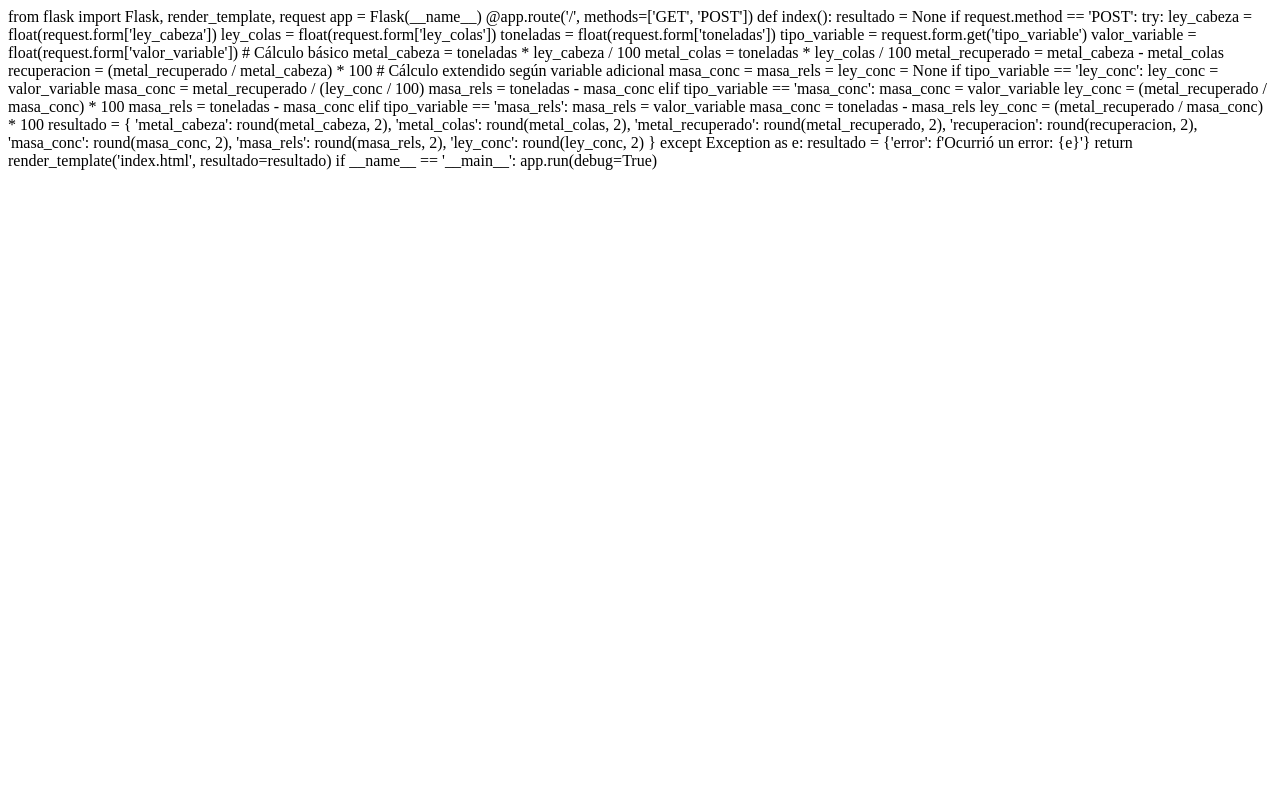
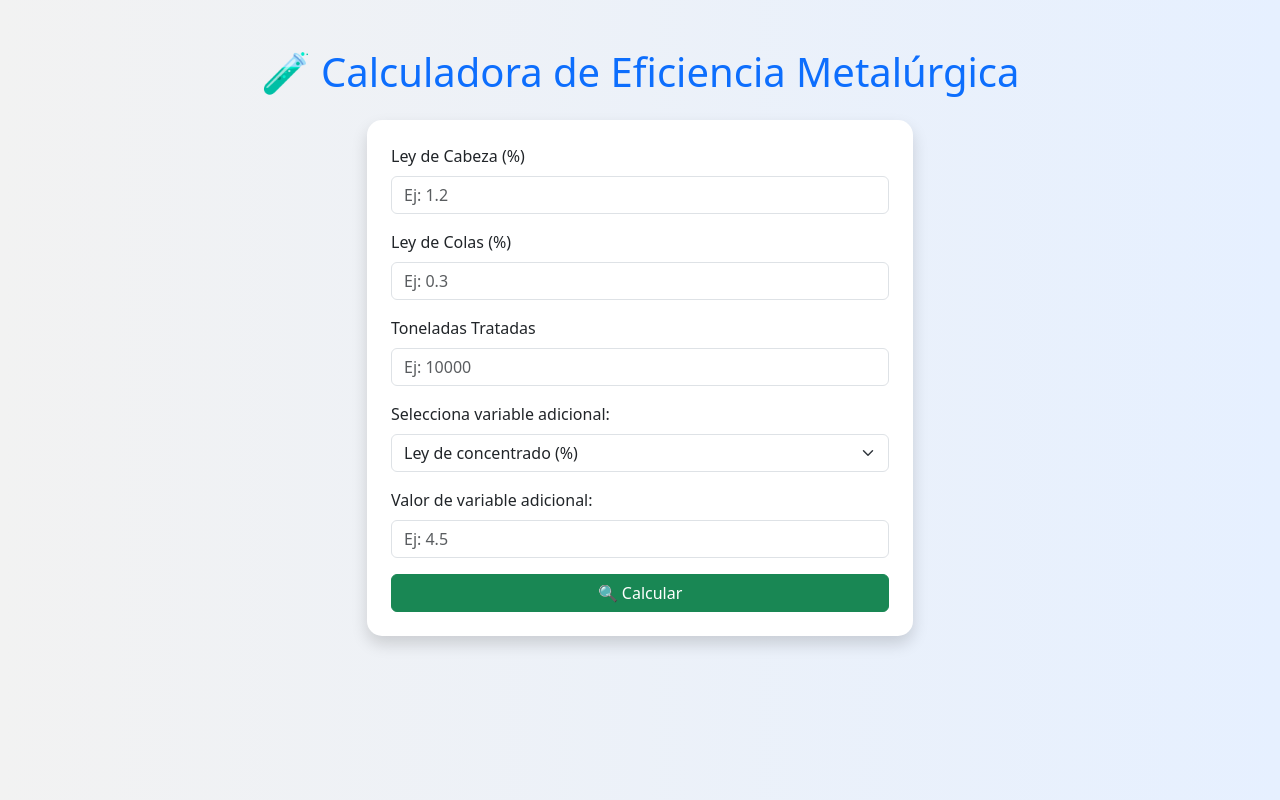
Before and after one commit to JorgeJC84/calculadora-metalurgica-v2, a Flask app: page / in a window 1280 px wide. Run offline with Flask 3, Linux system fonts and the light colour scheme.

Commit message:
index.html

```diff
--- a/templates/index.html
+++ b/templates/index.html
@@ -1,57 +1,93 @@
-from flask import Flask, render_template, request
+<!DOCTYPE html>
+<html lang="es">
+<head>
+    <meta charset="UTF-8">
+    <title>Calculadora de Eficiencia Metalúrgica</title>
+    <link href="https://cdn.jsdelivr.net/npm/bootstrap@5.3.0/dist/css/bootstrap.min.css" rel="stylesheet">
+    <style>
+        body {
+            background: linear-gradient(to right, #f2f2f2, #e6f0ff);
+            min-height: 100vh;
+        }
+        .card {
+            border: none;
+            border-radius: 15px;
+        }
+        .form-label {
+            font-weight: 500;
+        }
+        .resultados ul {
+            list-style: none;
+            padding-left: 0;
+        }
+        .resultados li::before {
+            content: "🔹 ";
+        }
+    </style>
+</head>
+<body>
+    <div class="container py-5">
+        <h1 class="text-center text-primary mb-4">🧪 Calculadora de Eficiencia Metalúrgica</h1>
+        <div class="row justify-content-center">
+            <div class="col-md-6">
+                <div class="card shadow p-4">
+                    <form method="POST" action="/">
+                        <div class="mb-3">
+                            <label class="form-label">Ley de Cabeza (%)</label>
+                            <input type="number" step="0.01" name="ley_cabeza" class="form-control" placeholder="Ej: 1.2" required>
+                        </div>
+                        <div class="mb-3">
+                            <label class="form-label">Ley de Colas (%)</label>
+                            <input type="number" step="0.01" name="ley_colas" class="form-control" placeholder="Ej: 0.3" required>
+                        </div>
+                        <div class="mb-3">
+                            <label class="form-label">Toneladas Tratadas</label>
+                            <input type="number" step="0.01" name="toneladas" class="form-control" placeholder="Ej: 10000" required>
+                        </div>
 
-app = Flask(__name__)
+                        <div class="mb-3">
+                            <label class="form-label">Selecciona variable adicional:</label>
+                            <select class="form-select" name="tipo_variable">
+                                <option value="ley_conc">Ley de concentrado (%)</option>
+                                <option value="masa_conc">Masa de concentrado (t)</option>
+                                <option value="masa_rels">Masa de relaves (t)</option>
+                            </select>
+                        </div>
 
-@app.route('/', methods=['GET', 'POST'])
-def index():
-    resultado = None
-    if request.method == 'POST':
-        try:
-            ley_cabeza = float(request.form['ley_cabeza'])
-            ley_colas = float(request.form['ley_colas'])
-            toneladas = float(request.form['toneladas'])
+                        <div class="mb-3">
+                            <label class="form-label">Valor de variable adicional:</label>
+                            <input type="number" step="0.01" name="valor_variable" class="form-control" placeholder="Ej: 4.5" required>
+                        </div>
 
-            tipo_variable = request.form.get('tipo_variable')
-            valor_variable = float(request.form['valor_variable'])
+                        <button type="submit" class="btn btn-success w-100">🔍 Calcular</button>
+                    </form>
 
-            # Cálculo básico
-            metal_cabeza = toneladas * ley_cabeza / 100
-            metal_colas = toneladas * ley_colas / 100
-            metal_recuperado = metal_cabeza - metal_colas
-            recuperacion = (metal_recuperado / metal_cabeza) * 100
+                    {% if resultado %}
+                        {% if resultado.error %}
+                            <div class="alert alert-danger mt-4">{{ resultado.error }}</div>
+                        {% else %}
+                            <div class="mt-4 p-3 bg-light rounded resultados">
+                                <h5 class="mb-3">📊 Resultados:</h5>
+                                <ul>
+                                    <li><strong>Metal en cabeza:</strong> {{ resultado.metal_cabeza }} t</li>
+                                    <li><strong>Metal en colas:</strong> {{ resultado.metal_colas }} t</li>
+                                    <li><strong>Metal recuperado:</strong> {{ resultado.metal_recuperado }} t</li>
+                                    <li><strong>Recuperación:</strong> {{ resultado.recuperacion }} %</li>
+                                    <li><strong>Masa de concentrado:</strong> {{ resultado.masa_conc }} t</li>
+                                    <li><strong>Masa de relaves:</strong> {{ resultado.masa_rels }} t</li>
+                                    <li><strong>Ley del concentrado:</strong> {{ resultado.ley_conc }} %</li>
+                                </ul>
+                            </div>
 
-            # Cálculo extendido según variable adicional
-            masa_conc = masa_rels = ley_conc = None
-
-            if tipo_variable == 'ley_conc':
-                ley_conc = valor_variable
-                masa_conc = metal_recuperado / (ley_conc / 100)
-                masa_rels = toneladas - masa_conc
-
-            elif tipo_variable == 'masa_conc':
-                masa_conc = valor_variable
-                ley_conc = (metal_recuperado / masa_conc) * 100
-                masa_rels = toneladas - masa_conc
-
-            elif tipo_variable == 'masa_rels':
-                masa_rels = valor_variable
-                masa_conc = toneladas - masa_rels
-                ley_conc = (metal_recuperado / masa_conc) * 100
-
-            resultado = {
-                'metal_cabeza': round(metal_cabeza, 2),
-                'metal_colas': round(metal_colas, 2),
-                'metal_recuperado': round(metal_recuperado, 2),
-                'recuperacion': round(recuperacion, 2),
-                'masa_conc': round(masa_conc, 2),
-                'masa_rels': round(masa_rels, 2),
-                'ley_conc': round(ley_conc, 2)
-            }
-
-        except Exception as e:
-            resultado = {'error': f'Ocurrió un error: {e}'}
-
-    return render_template('index.html', resultado=resultado)
-
-if __name__ == '__main__':
-    app.run(debug=True)
+                            <div class="text-center mt-4">
+                                <h5>🧬 Flowsheet del Proceso</h5>
+                                <img src="{{ url_for('static', filename='flowsheet_simple.png') }}" class="img-fluid rounded" style="max-height: 300px;" alt="Flowsheet metalúrgico">
+                            </div>
+                        {% endif %}
+                    {% endif %}
+                </div>
+            </div>
+        </div>
+    </div>
+</body>
+</html>
```
